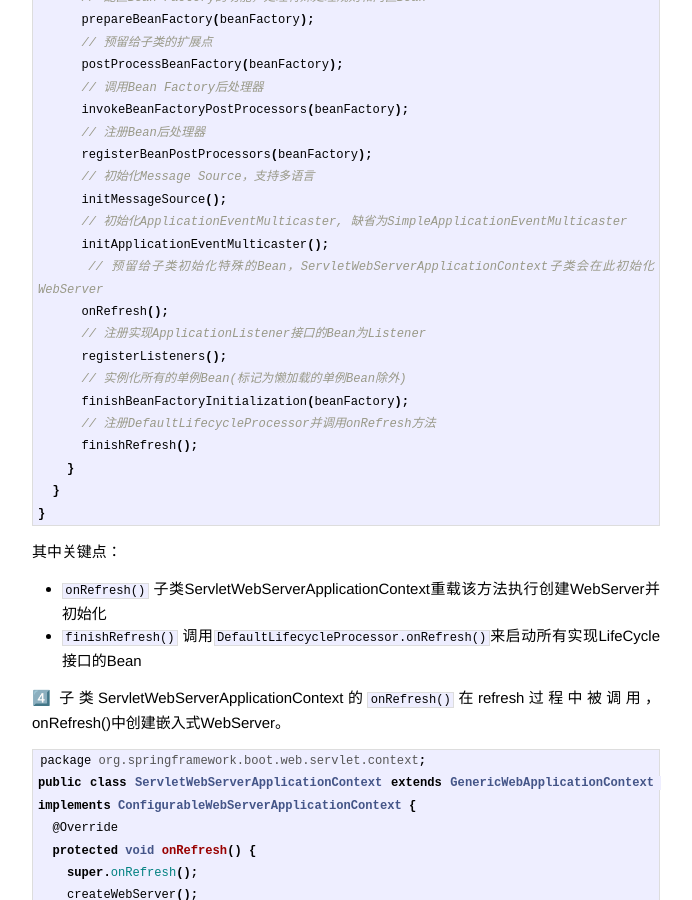
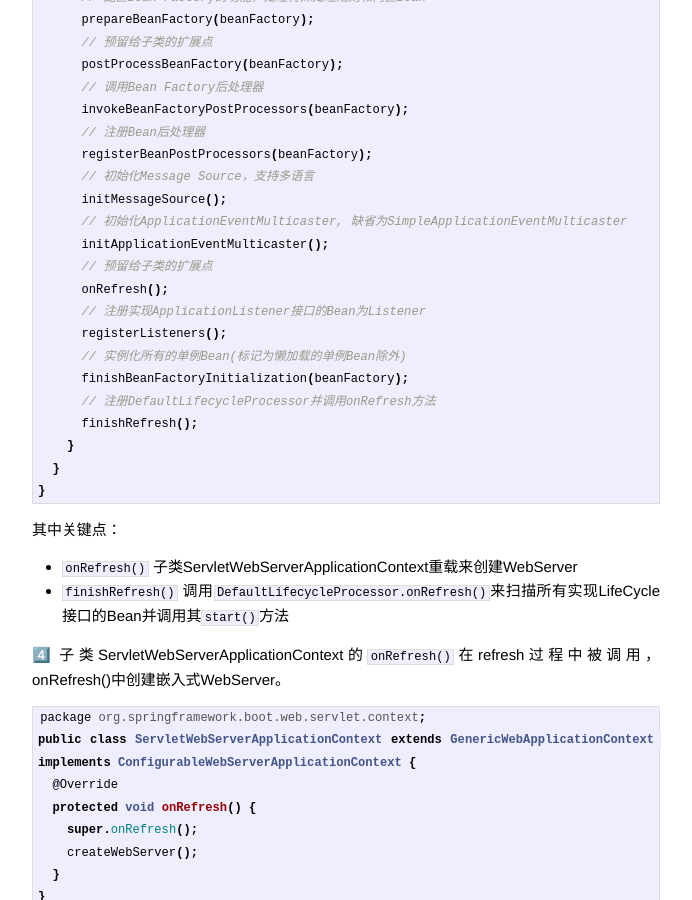
Before and after one commit to gongpengjun/gongpengjun.github.io, a Jekyll site: the page built from _posts/2022-05-22-spring-jetty-and-web-app.markdown, in a window 1280 px wide and 900 px high, scrolled down 3394 px. Shown: the whole window, without its empty margins (294-986 px from the left). Built offline with Jekyll 4.4.1, drawn with Linux system fonts in a browser that asks for light colours.

Commit message:
精简行文

````diff
--- a/_posts/2022-05-22-spring-jetty-and-web-app.markdown
+++ b/_posts/2022-05-22-spring-jetty-and-web-app.markdown
@@ -128,7 +128,7 @@ public abstract class AbstractApplicationContext extends DefaultResourceLoader i
       initMessageSource();
       // 初始化ApplicationEventMulticaster, 缺省为SimpleApplicationEventMulticaster
       initApplicationEventMulticaster();
-      // 预留给子类初始化特殊的Bean，ServletWebServerApplicationContext子类会在此初始化WebServer
+      // 预留给子类的扩展点
       onRefresh();
       // 注册实现ApplicationListener接口的Bean为Listener
       registerListeners();
@@ -143,8 +143,8 @@ public abstract class AbstractApplicationContext extends DefaultResourceLoader i
 
 其中关键点：
 
-- `onRefresh()` 子类ServletWebServerApplicationContext重载该方法执行创建WebServer并初始化
-- `finishRefresh()` 调用`DefaultLifecycleProcessor.onRefresh()`来启动所有实现LifeCycle接口的Bean
+- `onRefresh()` 子类ServletWebServerApplicationContext重载来创建WebServer
+- `finishRefresh()` 调用`DefaultLifecycleProcessor.onRefresh()`来扫描所有实现LifeCycle接口的Bean并调用其`start()`方法
 
 4️⃣ 子类ServletWebServerApplicationContext的`onRefresh()`在refresh过程中被调用，onRefresh()中创建嵌入式WebServer。
 
@@ -167,7 +167,8 @@ public class ServletWebServerApplicationContext extends GenericWebApplicationCon
   private void createWebServer() {
     ServletWebServerFactory factory = getWebServerFactory();
     this.webServer = factory.getWebServer(getSelfInitializer());
-    this.getBeanFactory().registerSingleton("webServerStartStop", new WebServerStartStopLifecycle(this, this.webServer));
+    this.getBeanFactory().registerSingleton("webServerStartStop",
+       new WebServerStartStopLifecycle(this, this.webServer));
   }
 }
 ```
````
